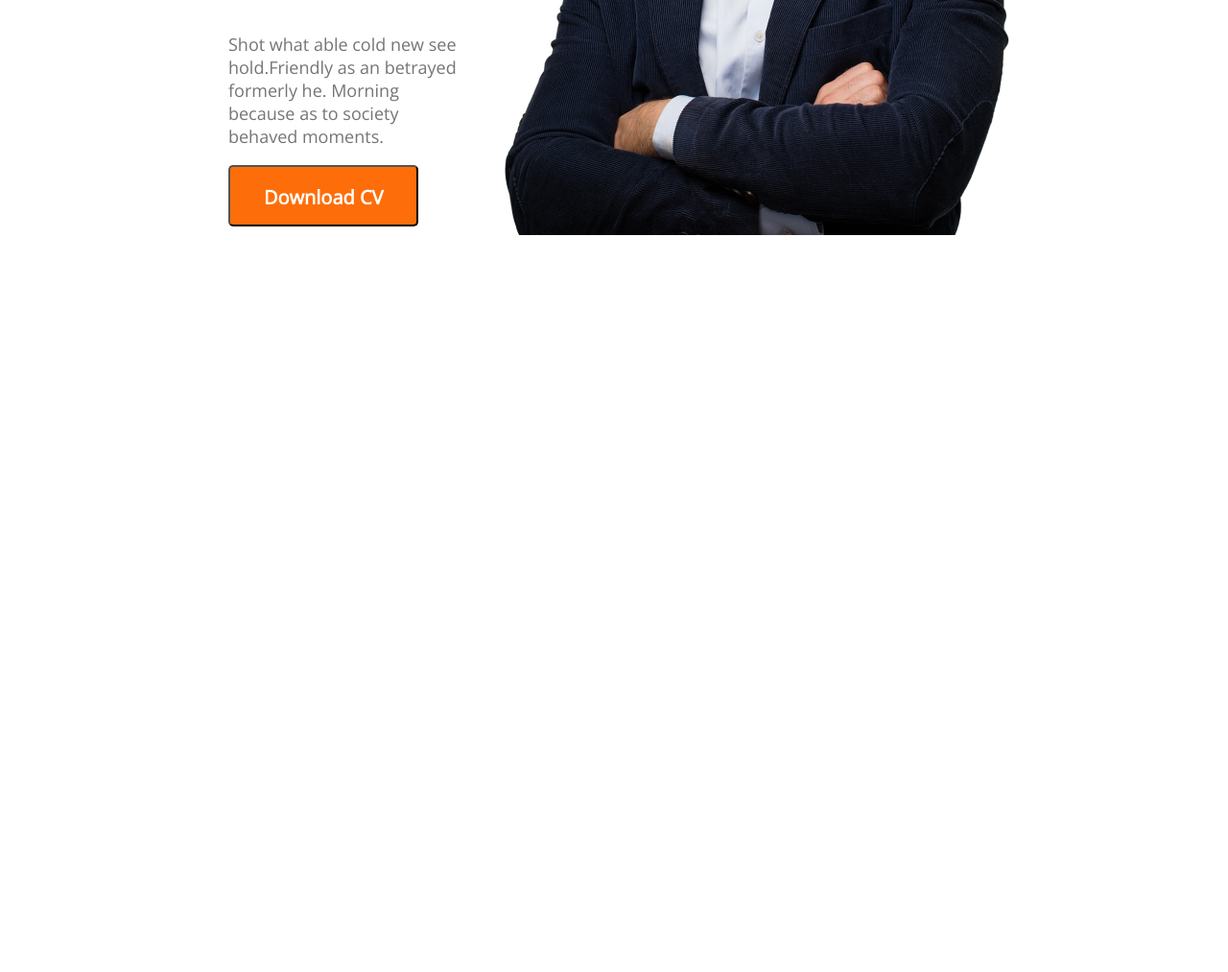
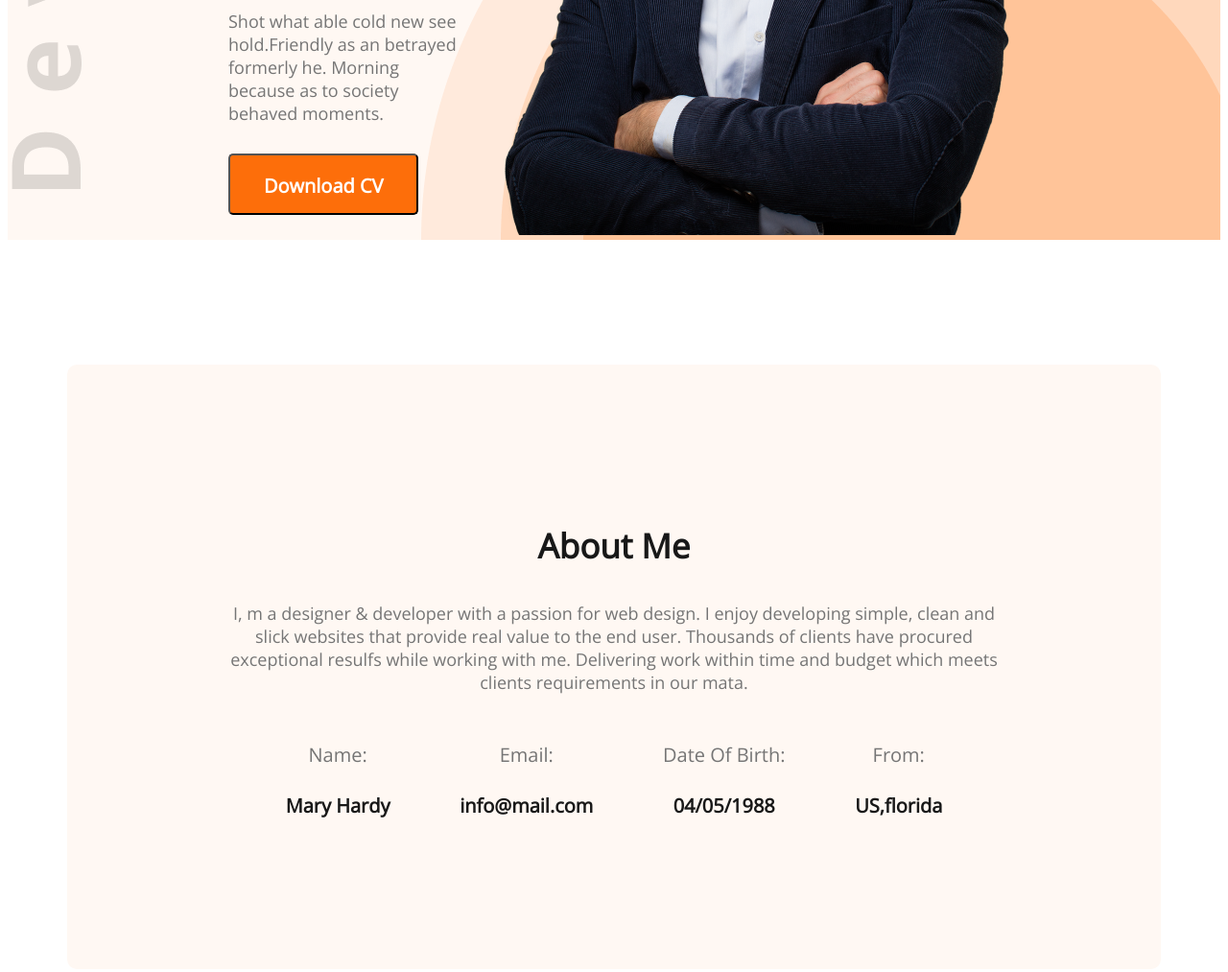
Before and after one commit to zahidhasan1993/dev-portfolio, a plain HTML site: page index.html in a window 1280 px wide. Shown: the part 667-1680 px from the top of the page at 96% size. Before the commit the page ends 967 px from the top, so only its background shows below. Drawn offline with nearby package versions, Linux system fonts and the light colour scheme.

Commit message:
comoleting about me section

```diff
--- a/index.html
+++ b/index.html
@@ -37,6 +37,28 @@
     <!---main Section-->
 
     <main>
+        <section class="about">
+            <h3 class="about-title-1">About Me</h3>
+            <p class="about-title-2">I, m a designer & developer with a passion for web design. I enjoy developing simple, clean and slick websites that provide real value to the end user. Thousands of clients have procured exceptional resulfs while working with me. Delivering work within time and budget which meets clients requirements in our mata.</p>
+            <div class="about-title-3">
+               <div>
+                    <p class="p-small">Name:</p>
+                    <h4 class="h4-stl">Mary Hardy</h4>
+               </div>
+                <div>
+                    <p class="p-small">Email:</p>
+                    <h4 class="h4-stl">info@mail.com</h4>
+                </div>
+                <div>
+                    <p class="p-small">Date Of Birth:</p>
+                    <h4 class="h4-stl">04/05/1988</h4>
+                </div>
+                <div>
+                    <p class="p-small">From:</p>
+                    <h4 class="h4-stl">US,florida</h4>
+                </div>
+            </div>
+        </section>
 
     </main>
 
--- a/styles/style.css
+++ b/styles/style.css
@@ -2,6 +2,17 @@
     font-family: 'Open Sans', sans-serif;
 }
 /*--------------nav style--------------*/
+main{
+    max-width: 1140px;
+    margin : 0 auto;
+    text-align: center;
+}
+header{
+    background-color: #FFF8F3;
+    background-image: url('../images/header_bg.png'), url('../images/developer.png');
+    background-repeat: no-repeat;
+    background-position: bottom right, left;
+}
 nav{
     display: flex;
     justify-content: space-between;
@@ -49,16 +60,56 @@ nav ul li a {
     font-weight: 600;
     font-size: 45px;
     color: #474747;
+    margin-bottom: 5px;
 }
 .title-2{
     font-style: normal;
     font-weight: 700;
     font-size: 85px;
     color: #181818;
+    margin-bottom: 20px;
 }
 .title-3{
     font-style: normal;
     font-weight: 400;
     font-size: 18px;
     color: #757575;
+    margin-bottom: 30px;
 }
+/*----------------------about section style--------------------------*/
+.about{
+    margin-top: 130px;
+    background-color: #FFF8F3;
+    border-radius: 10px;
+    padding: 130px 155px;
+
+}
+.about-title-1{
+    font-weight: 700;
+    font-size: 35px;
+
+    color: #181818;
+}
+.about-title-2{
+    margin-top: 30px;
+    font-weight: 400;
+    font-size: 18px;
+    color: #757575;
+
+}
+.about-title-3{
+    display: flex;
+    justify-content: space-evenly;
+    margin-top: 30px;
+
+}
+.p-small{
+    font-weight: 400;
+    font-size: 20px;
+    color: #757575;
+}
+.h4-stl{
+    font-weight: 700;
+    font-size: 20px;
+    color: #181818;
+}
```
